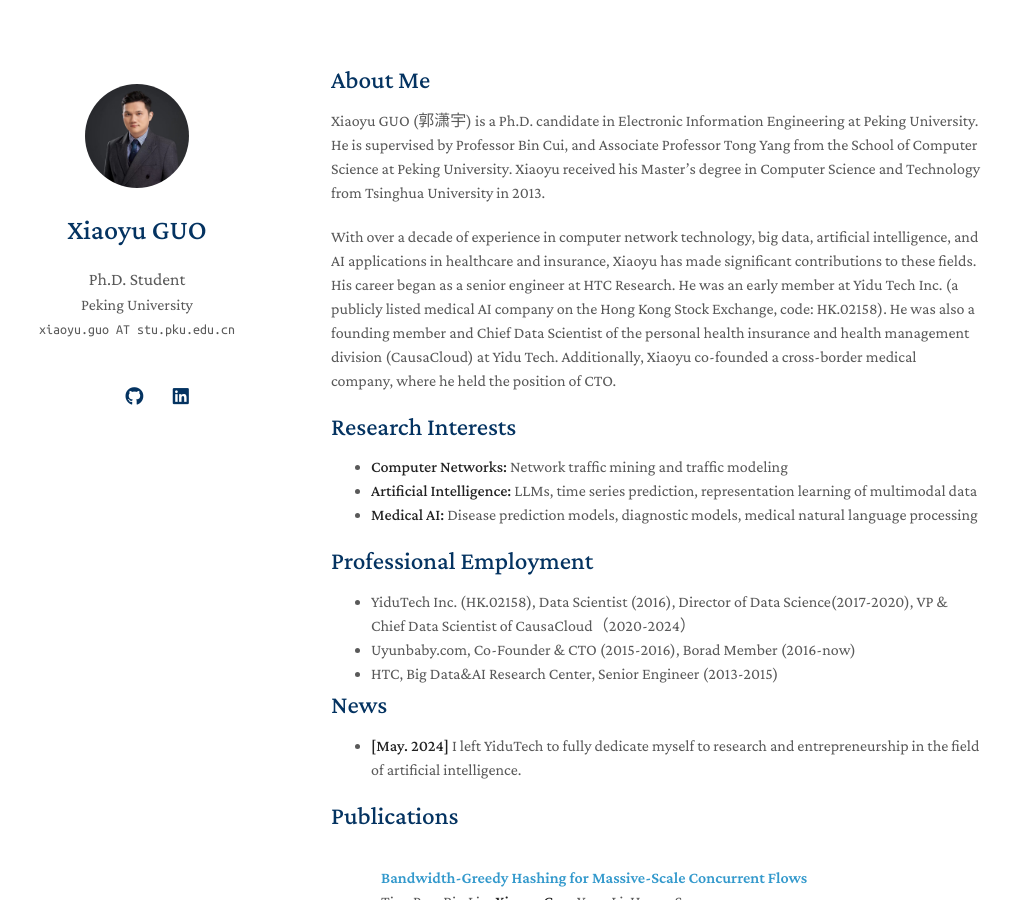
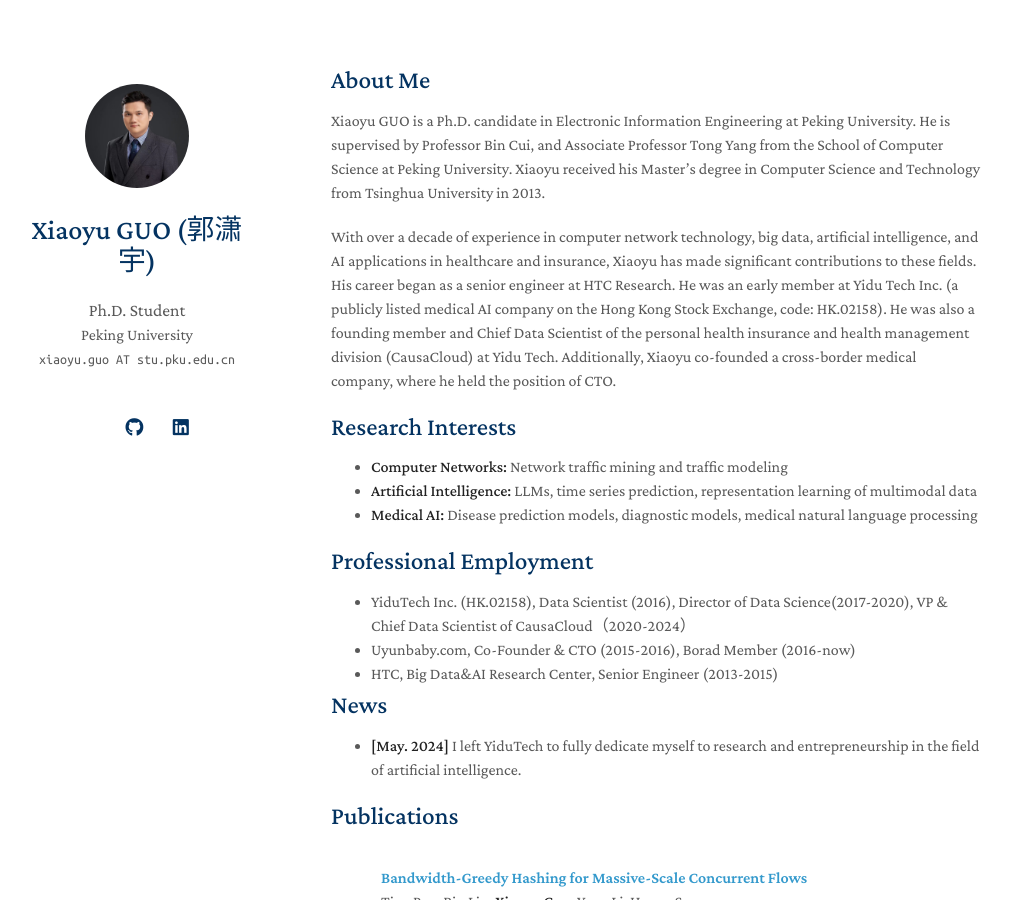
Before and after one commit to gxy837/gxy837.github.io, a Jekyll site: the page built from index.md, in a window 1280 px wide and 900 px high. Shown: the whole window, without its empty margins (139-1150 px from the left). Built offline with Jekyll 4.4.1, drawn with Linux system fonts in a browser that asks for light colours; nearby versions of some CDN libraries; a style sheet for code colours, icons or effects is not loaded; our own code applies the rules of GitHub Pages for plain Markdown files; part of the change alters nothing that is shown.

Commit message:
add cn to name

```diff
--- a/_config.yml
+++ b/_config.yml
@@ -1,5 +1,5 @@
 # Basic Information
-title: Xiaoyu GUO
+title: Xiaoyu GUO (郭潇宇)
 position: Ph.D. Student
 affiliation: Peking University
 email: xiaoyu.guo AT stu.pku.edu.cn
--- a/index.md
+++ b/index.md
@@ -4,7 +4,7 @@ layout: homepage
 
 ## About Me
 
-Xiaoyu GUO (郭潇宇) is a Ph.D. candidate in Electronic Information Engineering at Peking University. He is supervised by Professor <a href="https://cuibinpku.github.io/"><autocolor>Bin Cui</autocolor></a>, and Associate Professor <a href="https://yangtonghome.github.io/"><autocolor>Tong Yang</autocolor></a> from the School of Computer Science at Peking University. Xiaoyu received his Master's degree in Computer Science and Technology from Tsinghua University in 2013.
+Xiaoyu GUO is a Ph.D. candidate in Electronic Information Engineering at Peking University. He is supervised by Professor <a href="https://cuibinpku.github.io/"><autocolor>Bin Cui</autocolor></a>, and Associate Professor <a href="https://yangtonghome.github.io/"><autocolor>Tong Yang</autocolor></a> from the School of Computer Science at Peking University. Xiaoyu received his Master's degree in Computer Science and Technology from Tsinghua University in 2013.
 
 With over a decade of experience in computer network technology, big data, artificial intelligence, and AI applications in healthcare and insurance, Xiaoyu has made significant contributions to these fields. His career began as a senior engineer at HTC Research. He was an early member at Yidu Tech Inc. (a publicly listed medical AI company on the Hong Kong Stock Exchange, code: HK.02158). He was also a founding member and Chief Data Scientist of the personal health insurance and health management division (CausaCloud) at Yidu Tech. Additionally, Xiaoyu co-founded a cross-border medical company, where he held the position of CTO.
 
```
